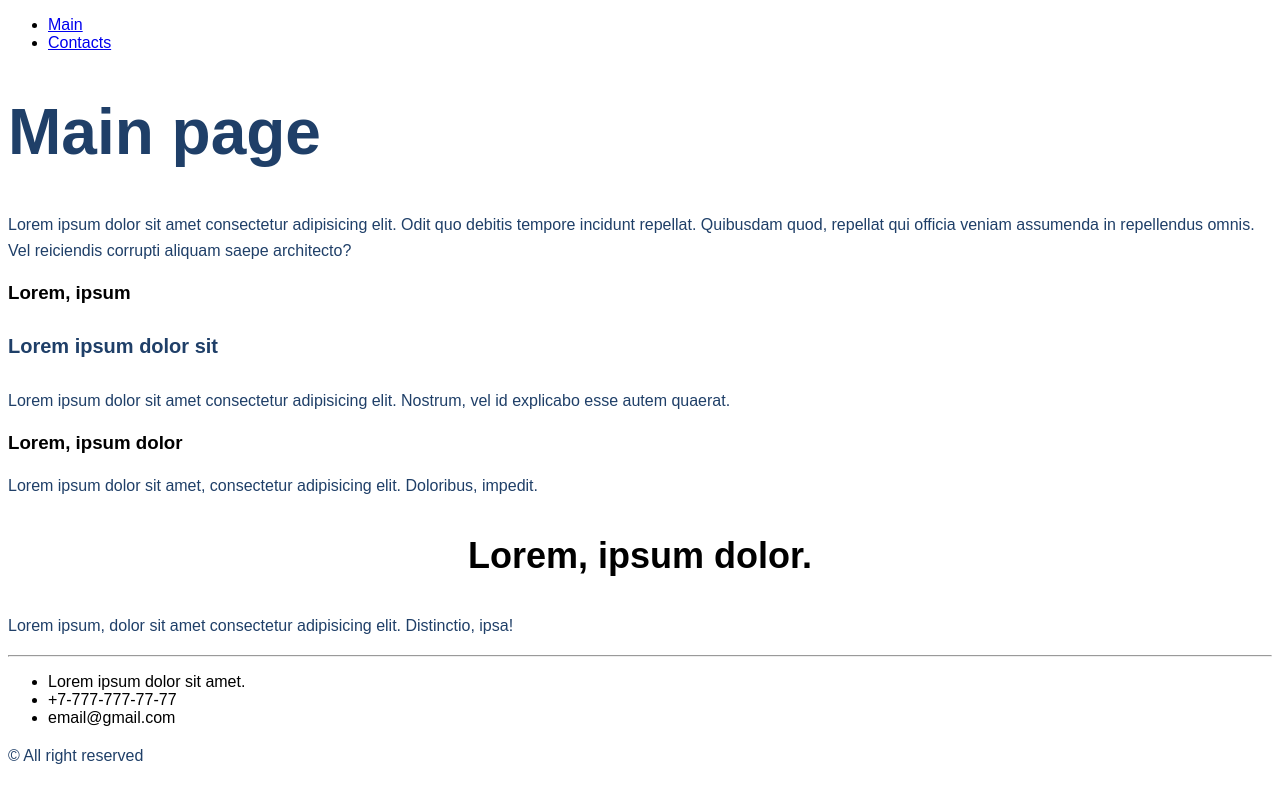
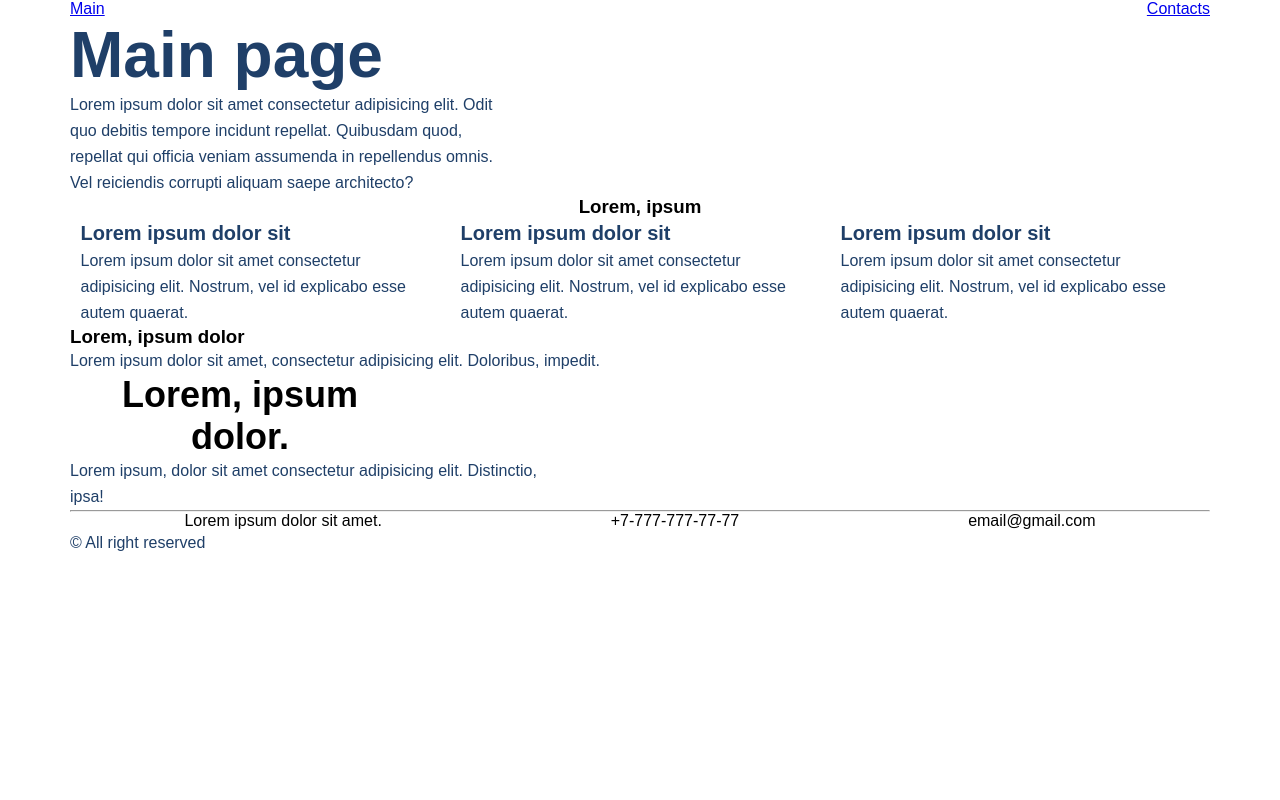
Before and after one commit to potapovleonid/HTML_CSS, a plain HTML site: page index.html in a window 1280 px wide. Drawn offline with Linux system fonts and the light colour scheme.

Commit message:
add flex

```diff
--- a/index.html
+++ b/index.html
@@ -10,24 +10,26 @@
 </head>
 
 <body>
-    <div class="header_index">
-        <div class="menu">
-            <ul>
+    <div class="header_index container">
+        <div>
+            <ul class="menu">
                 <li><a href="index.html">Main</a></li>
                 <li><a href="contacts.html">Contacts</a></li>
             </ul>
         </div>
         <div class="header_content_index">
             <h1 class="h1_index">Main page</h1>
-            <p>Lorem ipsum dolor sit amet consectetur adipisicing elit. Odit quo debitis tempore incidunt repellat.
+            <p class="header_content_p_index">Lorem ipsum dolor sit amet consectetur adipisicing elit. Odit quo
+                debitis tempore incidunt repellat.
                 Quibusdam
-                quod, repellat qui officia veniam assumenda in repellendus omnis. Vel reiciendis corrupti aliquam saepe
+                quod, repellat qui officia veniam assumenda in repellendus omnis. Vel reiciendis corrupti aliquam
+                saepe
                 architecto?</p>
         </div>
     </div>
 
-    <div class="main_index">
-        <div class="main_header_index">
+    <div class="main_index container">
+        <div class="main_header_index container">
             <h3>Lorem, ipsum</h3>
         </div>
         <div class="main_panels_index">
@@ -36,21 +38,32 @@
                 <p>Lorem ipsum dolor sit amet consectetur adipisicing elit. Nostrum, vel id explicabo esse autem
                     quaerat.</p>
             </div>
+            <div class="main_panel_index">
+                <h4 class="h4_all">Lorem ipsum dolor sit</h4>
+                <p>Lorem ipsum dolor sit amet consectetur adipisicing elit. Nostrum, vel id explicabo esse autem
+                    quaerat.</p>
+            </div>
+            <div class="main_panel_index">
+                <h4 class="h4_all">Lorem ipsum dolor sit</h4>
+                <p>Lorem ipsum dolor sit amet consectetur adipisicing elit. Nostrum, vel id explicabo esse autem
+                    quaerat.</p>
+            </div>
         </div>
+
         <div class="main_content_index">
             <h3>Lorem, ipsum dolor</h3>
             <p>Lorem ipsum dolor sit amet, consectetur adipisicing elit. Doloribus, impedit.</p>
         </div>
     </div>
 
-    <div class="footer">
+    <div class="footer container">
         <div class="footer_content">
             <h3 class="h3_footer">Lorem, ipsum dolor.</h3>
-            <p>Lorem ipsum, dolor sit amet consectetur adipisicing elit. Distinctio, ipsa!</p>
+            <p class="p_footer">Lorem ipsum, dolor sit amet consectetur adipisicing elit. Distinctio, ipsa!</p>
         </div>
         <hr>
         <div class="footer_contacts">
-            <ul>
+            <ul class="footer_info">
                 <li>Lorem ipsum dolor sit amet.</li>
                 <li>+7-777-777-77-77</li>
                 <li>email@gmail.com</li>
--- a/style.css
+++ b/style.css
@@ -1,5 +1,29 @@
+* {
+    margin: 0;
+    padding: 0;
+}
+
+.container {
+    width: 1140px;
+    margin: 0 auto;
+}
+
 body {
     font-family: sans-serif;
+}
+
+.h4_all {
+    font-size: 20px;
+    line-height: 30px;
+    color: #1f3f68;
+}
+
+/* Menu */
+
+.menu {
+    display: flex;
+    justify-content: space-between;
+    list-style-type: none;
 }
 
 p {
@@ -8,15 +32,64 @@ p {
     color: #1f3f68;
 }
 
+/* Footer */
+
 .h3_footer {
+    width: 340px;
     font-size: 36px;
     text-align: center
 }
 
-.h4_all {
-    font-size: 20px;
-    line-height: 30px;
+.p_footer {
+    width: 495px;
+}
+
+.footer_info {
+    list-style-type: none;
+    display: flex;
+    justify-content: space-around;
+}
+
+/* index.html */
+
+.h1_index {
+    width: 510px;
+    font-size: 64px;
     color: #1f3f68;
+}
+
+.main_header_index {
+    text-align: center;
+}
+
+.main_panels_index {
+    display: flex;
+    justify-content: space-around;
+}
+
+.main_panel_index {
+    width: 359px;
+}
+
+/* contacts.html */
+
+.header_content_contacts {
+    text-align: center;
+}
+
+.main_contacts {
+    display: flex;
+    justify-content: space-between;
+}
+
+.h2_contacts {
+    font-weight: 500;
+    font-size: 44px;
+    text-align: center;
+}
+
+.header_content_p_index {
+    width: 425px;
 }
 
 .input_fields {
@@ -24,21 +97,6 @@ p {
     box-sizing: border-box;
     border-radius: 10px;
     opacity: 0.4;
-}
-
-/* index.html */
-
-.h1_index {
-    font-size: 64px;
-    color: #1f3f68;
-}
-
-/* contacts.html */
-
-.h2_contacts {
-    font-weight: 500;
-    font-size: 44px;
-    text-align: center;
 }
 
 .snd_btn_contacts {
```
Also changed, not shown: contacts.html (+13 -10 lines).
